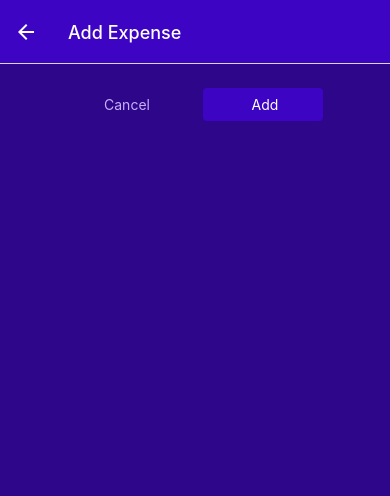
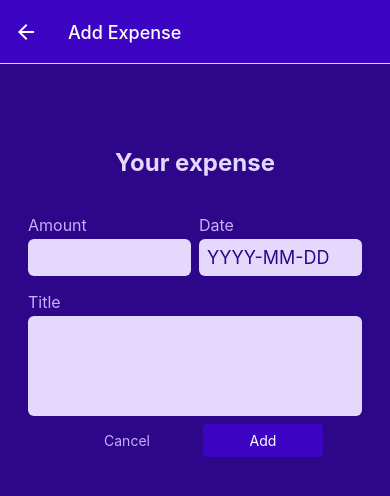
Before and after one commit to mouna-ben-mansour/expense-tracker, a React Native app: screen /ManageExpense in a window 390 px wide. Shown: the top 496 px of the page. Built offline with nearby package versions, Linux system fonts and the light colour scheme.

Commit message:
form init

```diff
--- /dev/null
+++ b/components/ManageExpense/ExpenseForm.js
@@ -0,0 +1,103 @@
+import {StyleSheet, Text, TextInput, View} from "react-native";
+import Input from "./Input";
+import {GlobalStyles} from "../../constants/styles";
+import {useContext, useState} from "react";
+import Button from "../UI/Button";
+import {useNavigation} from "@react-navigation/native";
+import {ExpensesContext} from "../../store/expenses-context";
+
+function ExpenseForm({onCancel, onSubmit,submitButtonLabel}) {
+    const expensesCtx = useContext(ExpensesContext);
+    // const [amountValue, setAmountValue] = useState('');
+    const [inputValues, setInputValues] = useState({
+        amount: '',
+        date: '',
+        title: ''
+    });
+
+    function inputChangeHandler(inputIdentifier,enteredValue) {
+        setInputValues((currentInputValues) => {
+            return {
+                ...currentInputValues,
+                [inputIdentifier]: enteredValue
+            }
+        });
+    }
+    function submitHandler() {
+        const expenseData = {
+            amount: +inputValues.amount,
+            date: new Date(inputValues.date),
+            title: inputValues.title
+        };
+        onSubmit(expenseData);
+    }
+
+
+    return (
+        <View style={styles.formContainer}>
+            <Text style={styles.title}>Your expense</Text>
+            <View style={styles.inputsRow}>
+                <Input label="Amount" style={styles.rowInput} textInputConfig={
+                    {
+                        keyboardType:'decimal-pad',
+                        onChangeText: inputChangeHandler.bind(this, 'amount'),
+                        value: inputValues.amount
+                    }
+                }/>
+                <Input label="Date" style={styles.rowInput} textInputConfig={
+                    {
+                        placeholder:'YYYY-MM-DD',
+                        maxLength: 10,
+                        onChangeText: inputChangeHandler.bind(this, 'date'),
+                        value: inputValues.date
+                    }
+                }/>
+            </View>
+
+            <Input label="Title" textInputConfig={
+                {
+                    multiline: true,
+                    onChangeText: inputChangeHandler.bind(this, 'title'),
+                    value: inputValues.title
+                    // autoCapitalize: 'none',
+                    // autoCorrect: false, the default value is true
+                }
+            }/>
+            <View style={styles.buttonsContainer}>
+                <Button style={styles.button} mode='flat' onPress={onCancel}> Cancel </Button>
+                <Button style={styles.button} onPress={submitHandler}> {submitButtonLabel} </Button>
+            </View>
+        </View>
+    );
+}
+
+export default ExpenseForm;
+
+const styles = StyleSheet.create({
+    formContainer: {
+        marginTop: 30
+    },
+    title: {
+        fontSize: 24,
+        textAlign: 'center',
+        fontWeight: 'bold',
+        color: GlobalStyles.colors.primary50,
+        marginVertical: 30
+    },
+    inputsRow: {
+        flexDirection: 'row',
+        justifyContent: 'space-between'
+    },
+    rowInput: {
+        flex:1
+    },
+    buttonsContainer: {
+        flexDirection: 'row',
+        justifyContent: 'center',
+        alignItems: 'center'
+    },
+    button: {
+        minWidth: 120,
+        marginHorizontal:8
+    }
+})
--- /dev/null
+++ b/components/ManageExpense/Input.js
@@ -0,0 +1,39 @@
+import {StyleSheet, TextInput, View, Text} from "react-native";
+import {GlobalStyles} from "../../constants/styles";
+
+function Input({label, style, textInputConfig}) {
+    const inputStyles = [styles.input];
+    if (textInputConfig && textInputConfig.multiline) {
+        inputStyles.push(styles.inputMultiline);
+    }
+    return (
+        <View style={[styles.container,style]}>
+            <Text style={styles.label}>{label}</Text>
+            <TextInput style={inputStyles} {...textInputConfig}/>
+        </View>
+    );
+}
+export default Input;
+
+const styles = StyleSheet.create({
+    container: {
+        marginHorizontal: 4,
+        marginVertical: 8
+    },
+    label: {
+        fontSize: 16,
+        color: GlobalStyles.colors.primary100,
+        marginBottom: 4
+    },
+    input:{
+        backgroundColor: GlobalStyles.colors.primary50,
+        padding: 8,
+        borderRadius: 6,
+        fontSize: 18,
+        color: GlobalStyles.colors.primary700
+    },
+    inputMultiline: {
+        minHeight: 100,
+        textAlignVertical: 'top'
+    }
+})
--- a/screens/ManageExpenseScreen.js
+++ b/screens/ManageExpenseScreen.js
@@ -1,9 +1,10 @@
-import {StyleSheet,View,Text} from "react-native";
+import {StyleSheet, View, Text, TextInput} from "react-native";
 import {useContext, useLayoutEffect} from "react";
 import IconButton from "../components/UI/IconButton";
 import Button from "../components/UI/Button";
 import {GlobalStyles} from "../constants/styles";
 import {ExpensesContext} from "../store/expenses-context";
+import ExpenseForm from "../components/ManageExpense/ExpenseForm";
 
 
 function ManageExpenseScreen({route, navigation}) {
@@ -18,7 +19,6 @@
     },[navigation, isEditing])
 
     function deleteExpenseHandler() {
-        console.log(expenseId);
         expensesCtx.deleteExpense(expenseId);
         navigation.goBack();
     }
@@ -27,21 +27,19 @@
         navigation.goBack();
     }
 
-    function confirmHandler() {
+    function confirmHandler(expenseDate) {
         if(isEditing) {
-            expensesCtx.updateExpense( expenseId, {title:'book', amount: 99.85, date: new Date('2023-10-23')});
+            expensesCtx.updateExpense( expenseId, expenseDate);
         } else {
-            expensesCtx.addExpense({title:'book', amount: 25.85, date: new Date('2023-10-23')});
+            expensesCtx.addExpense(expenseDate);
         }
         navigation.goBack();
     }
 
     return(
         <View style={styles.container}>
-            <View style={styles.buttonsContainer}>
-                <Button style={styles.button} mode='flat' onPress={cancelHandler}> Cancel </Button>
-                <Button style={styles.button} onPress={confirmHandler}> {isEditing ? 'Update' : 'Add'}</Button>
-            </View>
+            <ExpenseForm onCancel={cancelHandler} onSubmit={confirmHandler} submitButtonLabel={isEditing ? 'Update' : 'Add'}/>
+
             { isEditing &&
                 <View style={styles.deleteContainer}>
                     <IconButton icon='trash'
@@ -69,13 +67,5 @@
         borderTopColor: GlobalStyles.colors.primary200,
         alignItems: 'center'
     },
-    buttonsContainer: {
-        flexDirection: 'row',
-        justifyContent: 'center',
-        alignItems: 'center'
-    },
-    button: {
-        minWidth: 120,
-        marginHorizontal:8
-    }
+
 })
```
